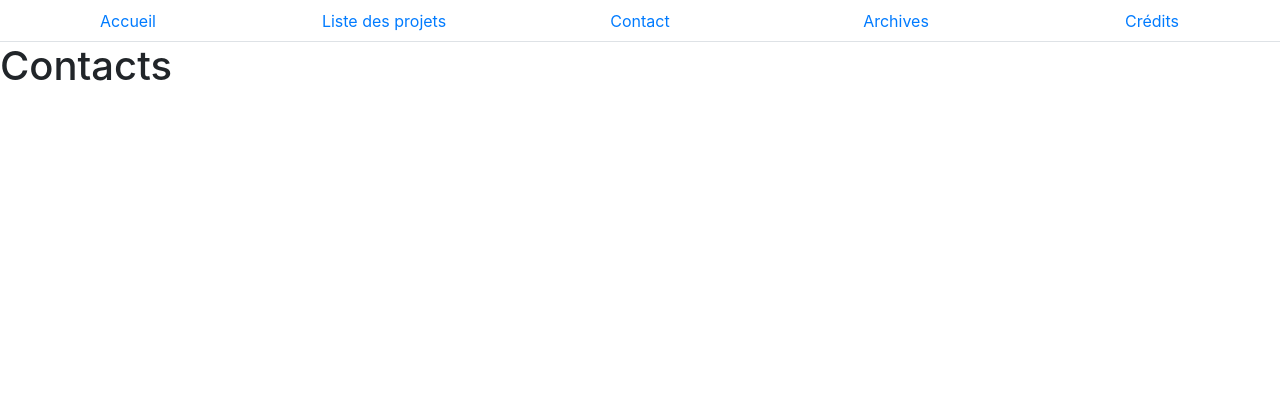
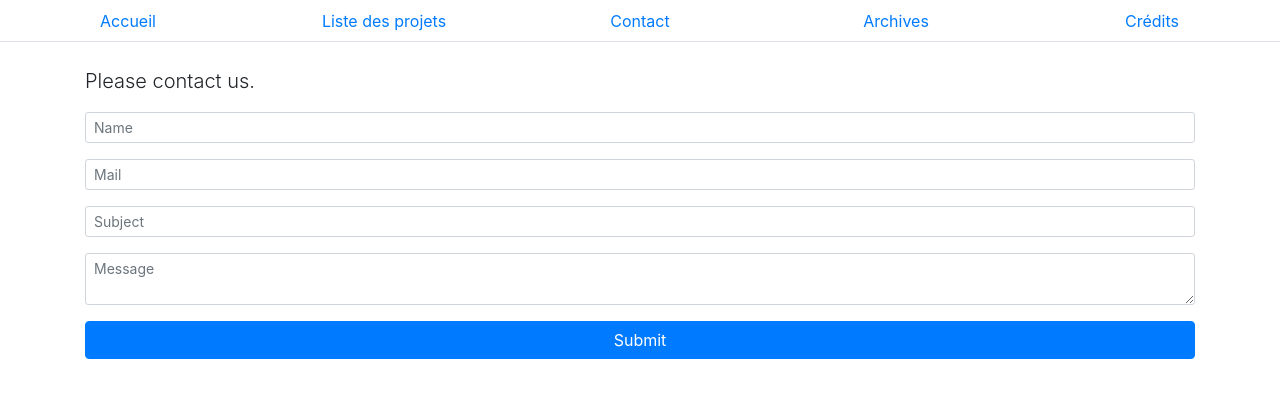
Before and after one commit to Lusgem/MakeOurPlanetGreenAgain, a Django app: page /contact/ in a window 1280 px wide. Shown: the top 398 px of the page. Run offline with Django 3.2, Linux system fonts and the light colour scheme; some libraries are stand-ins or nearby versions.

Commit message:
Add contact form

```diff
--- a/makeOurPlanetGreenAgain/makeOurPlanetGreenAgain/settings.py
+++ b/makeOurPlanetGreenAgain/makeOurPlanetGreenAgain/settings.py
@@ -132,3 +132,5 @@ STATICFILES_DIRS = [
 ]
 
 LOGIN_REDIRECT_URL = '/'
+
+EMAIL_BACKEND = 'django.core.mail.backends.console.EmailBackend'
--- /dev/null
+++ b/makeOurPlanetGreenAgain/plateforme/forms.py
@@ -0,0 +1,8 @@
+from django import forms
+
+
+class ContactForm(forms.Form):
+    name = forms.CharField(required=True)
+    mail = forms.EmailField(required=True)
+    subject = forms.CharField(required=False)
+    message = forms.CharField(required=True, widget=forms.Textarea)
--- a/makeOurPlanetGreenAgain/plateforme/templates/plateforme/contact.html
+++ b/makeOurPlanetGreenAgain/plateforme/templates/plateforme/contact.html
@@ -15,6 +15,33 @@
     <li class="nav-item"><a href="#" class="nav-link">Archives</a></li>
     <li class="nav-item"><a href="{% url 'plateforme:credits'%}" class="nav-link">Crédits</a></li>
 </ul>
-<h1>Contacts</h1>
+
+<div class="container mt-4">
+
+    <p class="lead">Please contact us.</p>
+
+    <form class="form" action="" role="form" method="post">
+        {% csrf_token %}
+        <div class="form-group">
+            <input id="nameInput" name="name" placeholder="Name" class="form-control form-control-sm" type="text"
+                      required="">
+        </div>
+        <div class="form-group">
+            <input id="mailInput" name="mail" placeholder="Mail" class="form-control form-control-sm" type="text"
+                      required="">
+        </div>
+        <div class="form-group">
+            <input id="subjectInput" name="subject" placeholder="Subject" class="form-control form-control-sm" type="text">
+        </div>
+        <div class="form-group">
+            <textarea id="messageArea" name="message" placeholder="Message" class="form-control form-control-sm" type="text"
+                      required=""></textarea>
+        </div>
+        <div class="form-group">
+            <input type="submit" class="btn btn-primary btn-block" value="Submit"/>
+        </div>
+    </form>
+</div>
+
 </body>
 </html>
--- a/makeOurPlanetGreenAgain/plateforme/views.py
+++ b/makeOurPlanetGreenAgain/plateforme/views.py
@@ -1,5 +1,8 @@
 from django.http import HttpResponse
 from django.shortcuts import render
+from django.shortcuts import redirect
+from django.core.mail import send_mail, BadHeaderError
+from .forms import ContactForm
 
 
 def index(request):
@@ -7,7 +10,29 @@ def index(request):
 
 
 def contact(request):
-    return render(request, "plateforme/contact.html")
+    if request.method == 'GET':
+        form = ContactForm()
+    else:
+        form = ContactForm(request.POST)
+
+        if form.is_valid():
+            name = form.cleaned_data['name']
+            mail = form.cleaned_data['mail']
+            subject = form.cleaned_data['subject']
+            message = form.cleaned_data['message']
+
+            try:
+                send_mail(
+                    subject,
+                    message,
+                    mail,
+                    ['makeourplanetgreetagain@example.fr']
+                )
+            except BadHeaderError:
+                return HttpResponse('Invalid header found.')
+            return redirect('/contact/')
+
+    return render(request, "plateforme/contact.html", {'form': form})
 
 
 def credits(request):
```
Also changed, not shown: other parts of makeOurPlanetGreenAgain/plateforme/templates/plateforme/contact.html (+2 -2 lines).
